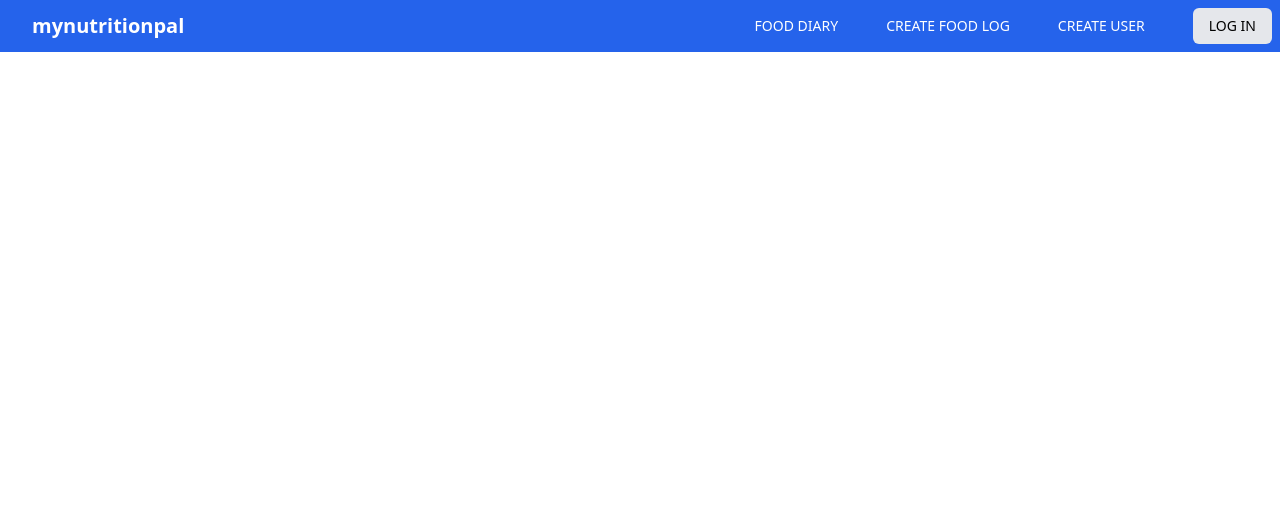
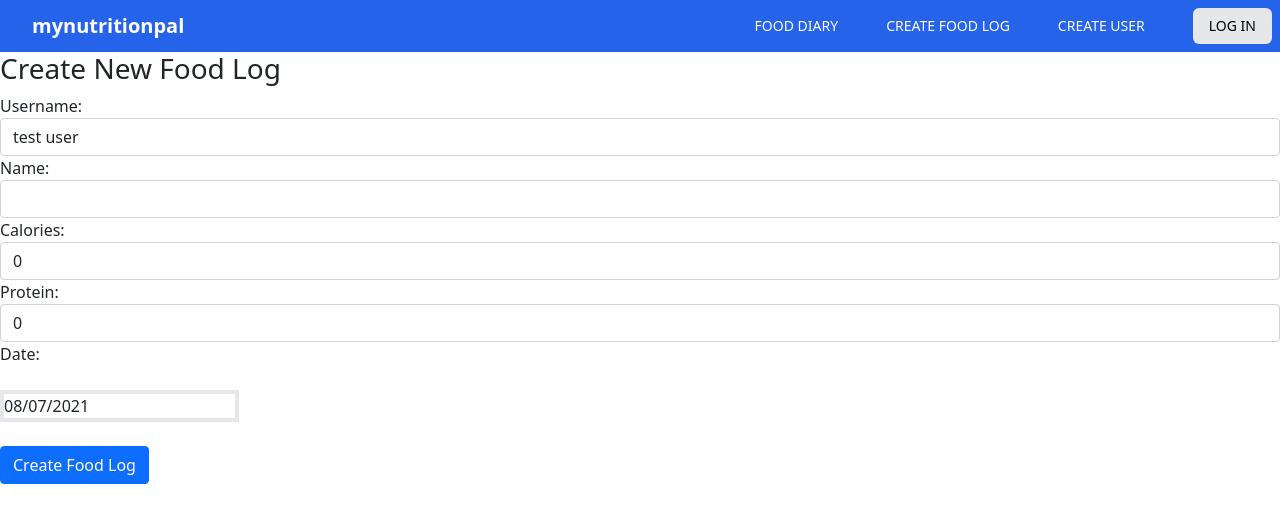
Before and after one commit to Stevenlin55/mynutritionpal, a React (Create React App) app: page /create in a window 1280 px wide. Shown: the top 522 px of the page. Built offline with nearby package versions, Linux system fonts and the light colour scheme.

Commit message:
created form for createFood.js

```diff
--- a/package.json
+++ b/package.json
@@ -6,10 +6,12 @@
     "@testing-library/jest-dom": "^5.11.4",
     "@testing-library/react": "^11.1.0",
     "@testing-library/user-event": "^12.1.10",
+    "axios": "^0.21.1",
     "bootstrap": "^5.0.2",
     "font-awesome": "^4.7.0",
     "font-awesome-icons": "^1.6.0",
     "react": "^17.0.2",
+    "react-datepicker": "^4.1.1",
     "react-dom": "^17.0.2",
     "react-fontawesome": "^1.7.1",
     "react-icons": "^4.2.0",
--- a/src/components/CreateFood.js
+++ b/src/components/CreateFood.js
@@ -1,10 +1,99 @@
-import React from 'react';
+import React, { useState, useRef } from 'react';
+import {useForm} from "../useForm.js";
+// import axios from 'axios';
+import DatePicker from 'react-datepicker';
+import "react-datepicker/dist/react-datepicker.css";
+
 
 const CreateFood = () => {
+    // const [values, handleChange] = useForm({username: "", name: "", calories: 0, protein: 0, date: new Date()})
+    const [users, setUsers] = useState(["test user"]);
+    const [username, setUsername] = useState("");
+    const [name, setName] = useState("");
+    const [calories, setCalories] = useState(0);
+    const [protein, setProtein] = useState(0);
+    const [date, setDate] = useState(new Date());
+    const userInput = useRef();
+    function onSubmit(e) {
+        e.preventDefault();
+
+        const food = {
+            username: username,
+            name,
+            calories: calories,
+            protein: protein,
+            date: date
+        }
+        console.log(food)
+
+        // window.location = "/";
+    };
+
     return (
         <div>
+        <h3>Create New Food Log</h3>
+        <form onSubmit={(e) => onSubmit(e)}>
+          <div className="form-group">
+            <label>Username: </label>
+            <select ref={userInput}
+                required
+                className="form-control"
+                value={username}
+                onChange={e => setUsername(e.target.value)}
+            >
+                {
+                  users.map(function(user) {
+                    return <option
+                      key={user}
+                      value={user}>{user}
+                      </option>;
+                  })
+                }
+            </select>
+          </div>
+          <div className="form-group">
+            <label>Name: </label>
+            <input  type="text"
+                required
+                className="form-control"
+                value={name}
+                onChange={e => setName(e.target.value)}
+                />
+          </div>
+          <div className="form-group">
+            <label>Calories: </label>
+            <input
+                type="number"
+                className="form-control"
+                value={calories}
+                onChange={e => setCalories(e.target.value)}
+                />
+          </div>
+          <div className="form-group">
+            <label>Protein: </label>
+            <input
+                type="number"
+                className="form-control"
+                value={protein}
+                onChange={e => setProtein(e.target.value)}
+                />
+          </div>
+          <div className="form-group">
+            <label>Date: </label>
+            <div>
+              <DatePicker
+                className="my-4 border-4"
+                selected={date}
+                onChange={e => setDate(e.target.value)}
+              />
+            </div>
+          </div>
 
-        </div>
+          <div className="form-group">
+            <input type="submit" value="Create Food Log" className="btn btn-primary" />
+          </div>
+        </form>
+      </div>
     );
 };
 
--- /dev/null
+++ b/src/useForm.js
@@ -0,0 +1,14 @@
+import {useState} from "react";
+
+export const useForm = initialValues => {
+    const [values, setValues] = useState(initialValues)
+    return [
+        values,
+        e => {
+            setValues({
+                ...values,
+                [e.target.name]: e.target.value
+            });
+        }
+    ];
+};
```
Also changed, not shown: 2 other files (tests, documents, lock files or other folders).
